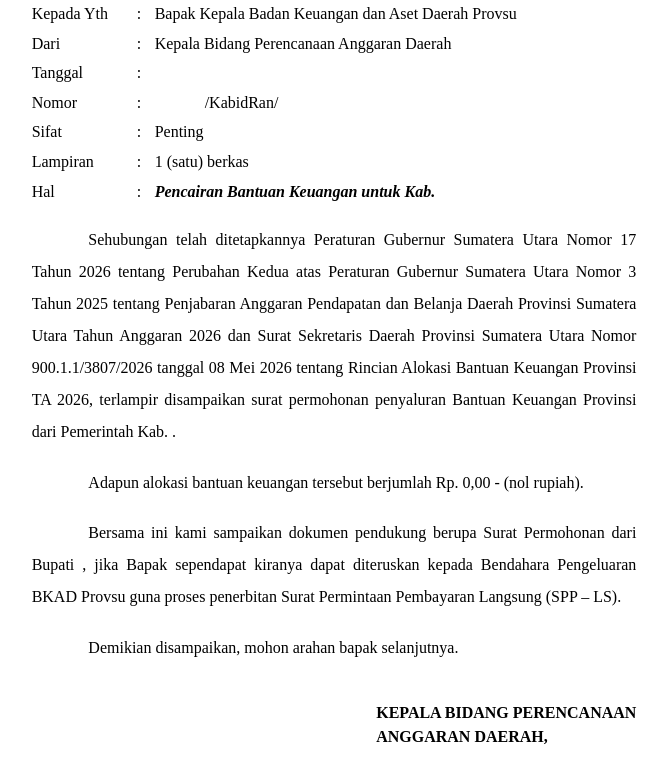
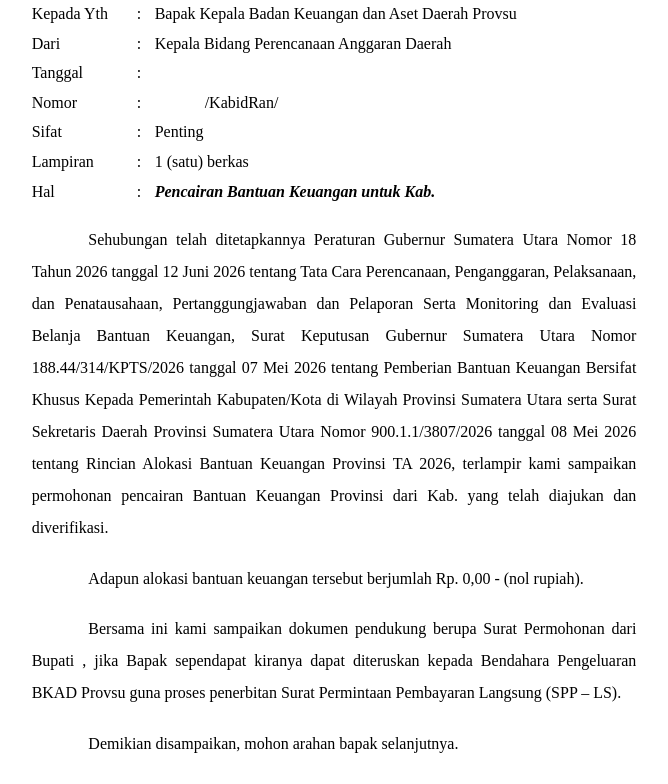
Before and after one commit to AriefHSya/siberkah-sumut, a CodeIgniter app: template application/views/verif_prov/cetak_nota_kabid.php in a window 1280 px wide. Shown: the part 218-1002 px from the top of the page, without its empty margins (306-974 px from the left). Run offline with CodeIgniter, Linux system fonts and the light colour scheme; the template is opened without the code that fills it, so the values that code supplies are empty.

Commit message:
Feat: tampilkan permohonan selesai di verifikasi/prov + update Nota Kabid
- Verifikasi_prov_model: sertakan pm.status='selesai' dalam daftar permohonan
  (sebelumnya hanya 'diajukan', sehingga permohonan yang sudah dikonfirmasi
  RKUD oleh kab/kota hilang dari tampilan)
- verif_prov/index: badge 'Selesai' dan tombol 'Lihat' (view-only) untuk
  permohonan berstatus selesai; tetap 'Proses' untuk yang masih diajukan
- cetak_nota_kabid: perbarui paragraf 1 dengan dasar hukum terbaru
  (Pergub No.18/2026, SK Gubernur No.188.44/314/KPTS/2026)

Co-Authored-By: Claude Sonnet 4.6 <noreply@anthropic.com>

```diff
--- a/application/models/Verifikasi_prov_model.php
+++ b/application/models/Verifikasi_prov_model.php
@@ -69,7 +69,7 @@ class Verifikasi_prov_model extends CI_Model
         $this->db->from('trx_permohonan pm')
             ->join('ref_kabkota k', 'k.id = pm.kabkota_id')
             ->join('users u', 'u.id = pm.created_by', 'left')
-            ->where('pm.status', 'diajukan');
+            ->where_in('pm.status', ['diajukan', 'selesai']);
         if (!empty($filters['tahun']))
             $this->db->where('pm.tahun', $filters['tahun']);
         if (!empty($filters['kabkota_id']))
--- a/application/views/verif_prov/cetak_nota_kabid.php
+++ b/application/views/verif_prov/cetak_nota_kabid.php
@@ -168,12 +168,15 @@ body{font-family:'Times New Roman',Times,serif;font-size:12pt;color:#000;backgro
 
   <!-- ISI -->
   <p class="para">Sehubungan telah ditetapkannya Peraturan Gubernur Sumatera Utara
-  Nomor 17 Tahun 2026 tentang Perubahan Kedua atas Peraturan Gubernur Sumatera
-  Utara Nomor 3 Tahun 2025 tentang Penjabaran Anggaran Pendapatan dan Belanja Daerah
-  Provinsi Sumatera Utara Tahun Anggaran 2026 dan Surat Sekretaris Daerah Provinsi
-  Sumatera Utara Nomor 900.1.1/3807/2026 tanggal 08 Mei 2026 tentang Rincian Alokasi
-  Bantuan Keuangan Provinsi TA 2026, terlampir disampaikan surat permohonan penyaluran
-  Bantuan Keuangan Provinsi dari Pemerintah <?= htmlspecialchars($nama_dp) ?>.</p>
+  Nomor 18 Tahun 2026 tanggal 12 Juni 2026 tentang Tata Cara Perencanaan, Penganggaran,
+  Pelaksanaan, dan Penatausahaan, Pertanggungjawaban dan Pelaporan Serta Monitoring dan
+  Evaluasi Belanja Bantuan Keuangan, Surat Keputusan Gubernur Sumatera Utara Nomor
+  188.44/314/KPTS/2026 tanggal 07 Mei 2026 tentang Pemberian Bantuan Keuangan Bersifat
+  Khusus Kepada Pemerintah Kabupaten/Kota di Wilayah Provinsi Sumatera Utara serta Surat
+  Sekretaris Daerah Provinsi Sumatera Utara Nomor 900.1.1/3807/2026 tanggal 08 Mei 2026
+  tentang Rincian Alokasi Bantuan Keuangan Provinsi TA 2026, terlampir kami sampaikan
+  permohonan pencairan Bantuan Keuangan Provinsi dari <?= htmlspecialchars($nama_dp) ?>
+  yang telah diajukan dan diverifikasi.</p>
 
   <p class="para">Adapun alokasi bantuan keuangan tersebut berjumlah
   <?= $total_rp ?> - (<?= $total_terbilang ?> rupiah).</p>
```
Also changed, not shown: application/views/verif_prov/index.php (+10 -0 lines).
